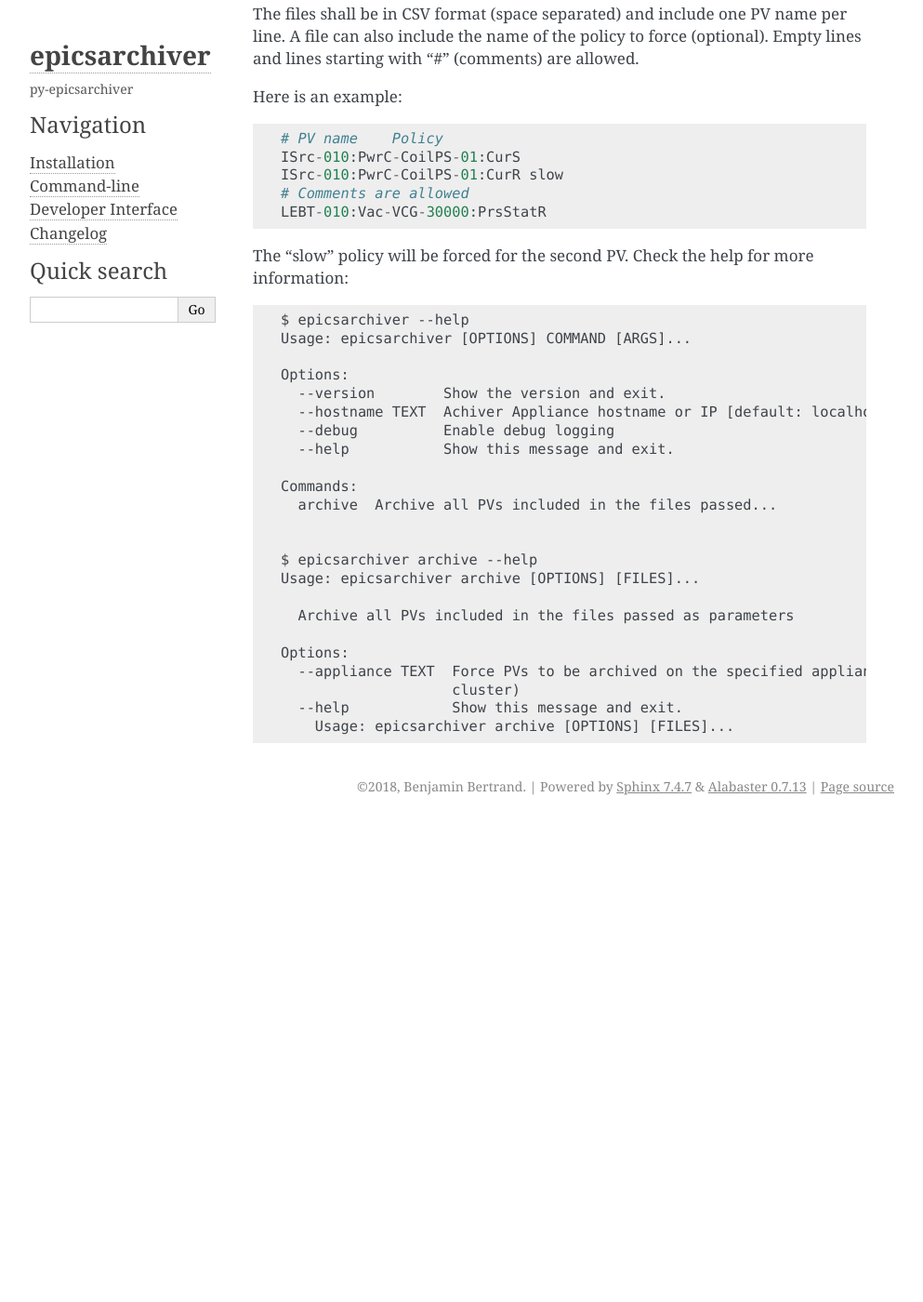
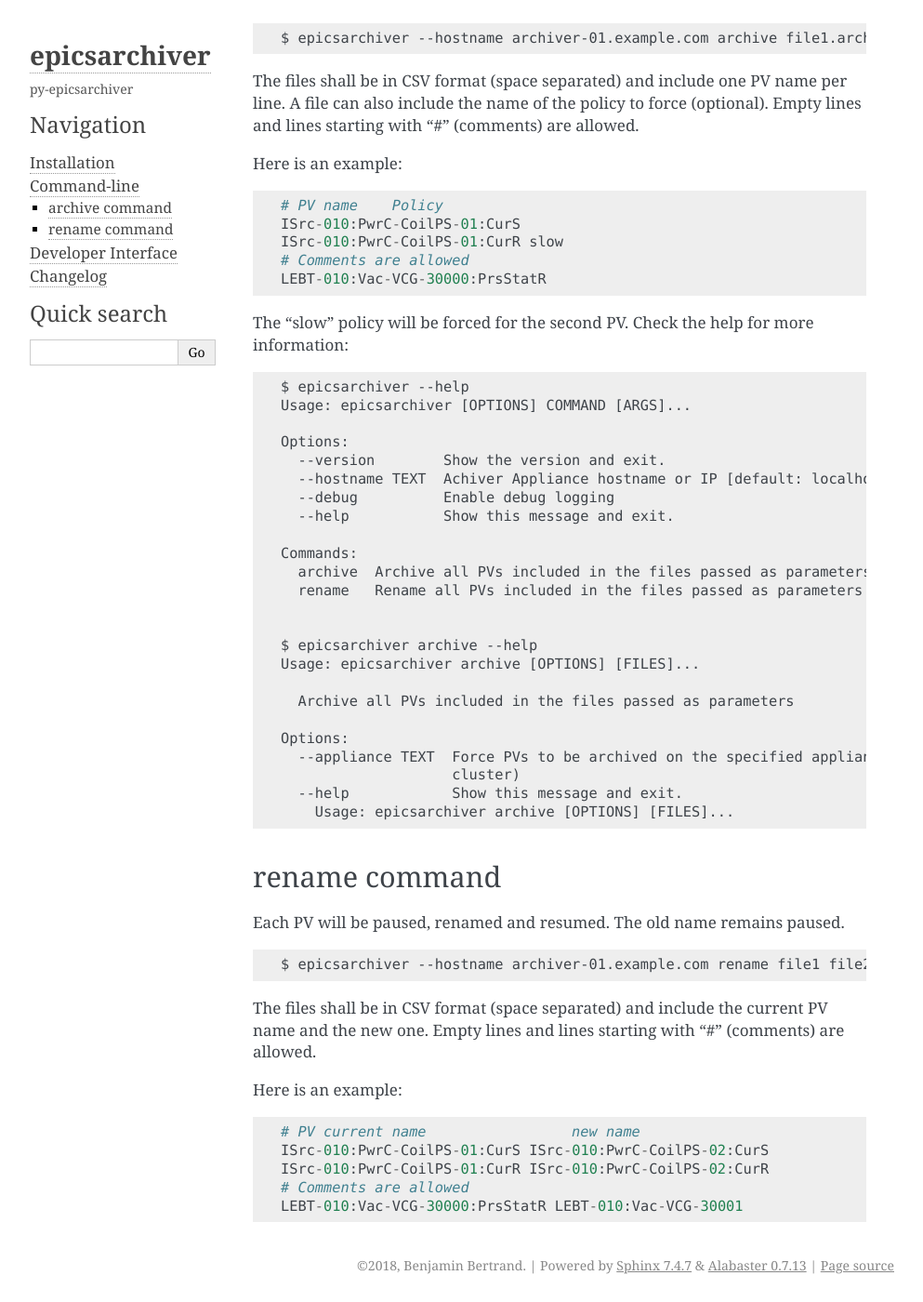
Before and after one commit to archiver-appliance/epicsarchiver-retrieval-client, a Sphinx documentation site: the page built from docs/command.rst, in a window 1280 px wide and 1400 px high, scrolled down 232 px. Shown: the whole window at 93% size, without its empty margins (148-1141 px from the left). Built offline with Sphinx 7.4.7, drawn with Linux system fonts in a browser that asks for light colours; before the commit the page ends 1117 px from its top, so only the background shows below that; some of the changed text lies outside the part shown.

Commit message:
Update documentation

```diff
--- a/docs/command.rst
+++ b/docs/command.rst
@@ -5,7 +5,10 @@
 
 The package also installs a command line tool: `epicsarchiver`
 
-It can be used to send a list of PVs to archive (from CSV files).
+It can be used to send a list of PVs to archive or to rename (from CSV files).
+
+archive command
+~~~~~~~~~~~~~~~
 
 ::
 
@@ -38,7 +41,8 @@
       --help           Show this message and exit.
 
     Commands:
-      archive  Archive all PVs included in the files passed...
+      archive  Archive all PVs included in the files passed as parameters
+      rename   Rename all PVs included in the files passed as parameters
 
 
     $ epicsarchiver archive --help
@@ -51,3 +55,26 @@
                         cluster)
       --help            Show this message and exit.
         Usage: epicsarchiver archive [OPTIONS] [FILES]...
+
+
+rename command
+~~~~~~~~~~~~~~~
+
+Each PV will be paused, renamed and resumed. The old name remains paused.
+
+::
+
+    $ epicsarchiver --hostname archiver-01.example.com rename file1 file2
+
+
+The files shall be in CSV format (space separated) and include the current PV name
+and the new one.
+Empty lines and lines starting with "#" (comments) are allowed.
+
+Here is an example::
+
+    # PV current name                 new name
+    ISrc-010:PwrC-CoilPS-01:CurS ISrc-010:PwrC-CoilPS-02:CurS
+    ISrc-010:PwrC-CoilPS-01:CurR ISrc-010:PwrC-CoilPS-02:CurR
+    # Comments are allowed
+    LEBT-010:Vac-VCG-30000:PrsStatR LEBT-010:Vac-VCG-30001
```
